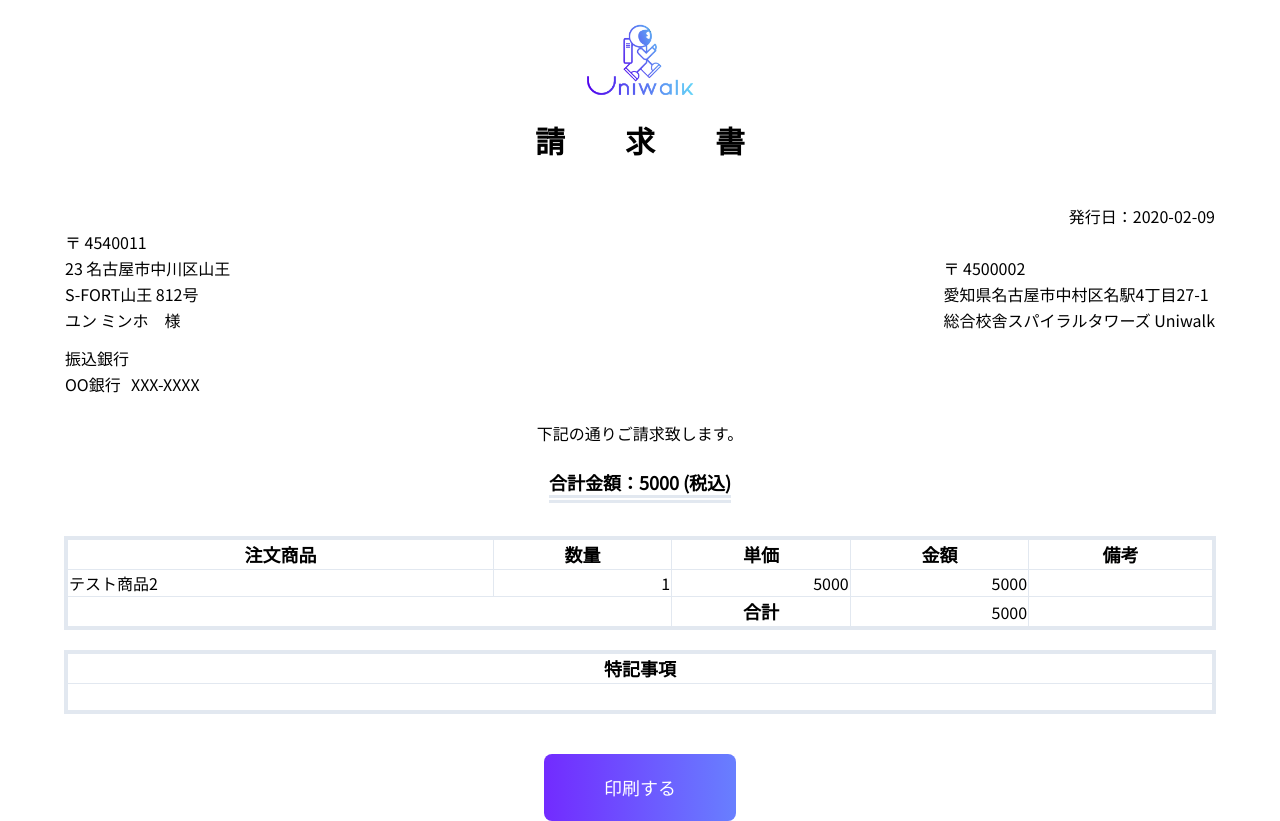
After one commit to yun-mh/uniwalk, a Django app: a page that uses templates/orders/bill.html in a window 1280 px wide. The commit adds this page. Run offline with Django 3.2, Linux system fonts and the light colour scheme; data comes from the database, SQL or seed files in the repository; both versions use the stored data as it was after the commit; lists and menus that the app fills with data are empty.

Commit message:
Implement issuing bills

```diff
--- a/orders/urls.py
+++ b/orders/urls.py
@@ -16,4 +16,5 @@ urlpatterns = [
     path("search/", views.OrderSearchView.as_view(), name="search"),
     path("detail/<str:order_code>/", views.OrderDetailView.as_view(), name="detail"),
     path("receipt/<str:order_code>/", views.ReceiptView.as_view(), name="receipt"),
+    path("bill/<str:order_code>/", views.BillView.as_view(), name="bill"),
 ]
--- a/orders/views.py
+++ b/orders/views.py
@@ -512,3 +512,17 @@ class ReceiptView(DetailView):
             return models.Order.objects.filter(order_code=order_code)
         except models.Order.DoesNotExist:
             return None
+
+
+class BillView(DetailView):
+    template_name = "orders/bill.html"
+    context_object_name = "order"
+    slug_field = 'order_code'
+    slug_url_kwarg = 'order_code'
+
+    def get_queryset(self):
+        order_code = self.kwargs.get("order_code")
+        try:
+            return models.Order.objects.filter(order_code=order_code)
+        except models.Order.DoesNotExist:
+            return None
--- a/templates/mixins/orders/order-detail-card.html
+++ b/templates/mixins/orders/order-detail-card.html
@@ -35,6 +35,10 @@
             <input type="hidden" name="target-order" value="{{ order.pk }}">
             <button class="btn bg-red-500 text-white w-1/3 p-3">{% trans '注文取消' %}</button>
             {% endif %}
+            {% if order.step.step_code == "T01" %}
+            <a href="{% url 'orders:bill' order.order_code %}"
+                class="btn bg-red-500 text-white w-1/3 p-3">{% trans '請求書発行' %}</a>
+            {% endif %}
             {% if order.step.step_code != "T01" and order.step.step_code != "T02" and order.step.step_code != "T99" %}
             <a href="{% url 'orders:receipt' order.order_code %}"
                 class="btn bg-red-500 text-white w-1/3 p-3">{% trans '領収書発行' %}</a>
--- /dev/null
+++ b/templates/orders/bill.html
@@ -0,0 +1,162 @@
+{% load i18n static %}
+<!DOCTYPE html>
+<html lang="en">
+
+<head>
+    <meta charset="UTF-8">
+    <meta name="viewport" content="width=device-width, initial-scale=1.0">
+    <meta http-equiv="X-UA-Compatible" content="ie=edge">
+    <link rel="stylesheet" href="{% static 'css/styles.css' %}" />
+    <title>請求書 | {{order.order_code}}</title>
+</head>
+
+<body>
+    <img src="{% static 'images/logo-universe.png' %}" class="w-28 mx-auto my-5">
+    <p class="font-bold text-3xl text-center mb-10">
+        請　　求　　書
+    </p>
+    <div class="w-90vw mx-auto">
+        <div class="flex flex-no-wrap justify-between items-start">
+            <table>
+                <tbody>
+                    <tr>
+                        <td>　</td>
+                    </tr>
+                    <tr>
+                        <td>〒 {{ order.postal_code_orderer }}</td>
+                    </tr>
+                    <tr>
+                        <td>{{ order.get_prefecture_orderer_display }} {{ order.address_city_orderer }}</td>
+                    </tr>
+                    <tr>
+                        <td>{{ order.address_detail_orderer }}</td>
+                    </tr>
+                    <tr>
+                        <td>{{ order.last_name_orderer }} {{ order.first_name_orderer }}　様</td>
+                    </tr>
+                </tbody>
+            </table>
+            <table>
+                <tbody>
+                    <tr>
+                        <td class="text-right">発行日：{% now "Y-m-d" %}</td>
+                    </tr>
+                    <tr>
+                        <td>　</td>
+                    </tr>
+                    <tr>
+                        <td>〒 4500002</td>
+                    </tr>
+                    <tr>
+                        <td>愛知県名古屋市中村区名駅4丁目27-1</td>
+                    </tr>
+                    <tr>
+                        <td>総合校舎スパイラルタワーズ Uniwalk</td>
+                    </tr>
+                </tbody>
+            </table>
+        </div>
+
+        <table class="mt-3">
+            <tbody>
+                <tr>
+                    <td>振込銀行</td>
+                    <td></td>
+                </tr>
+                <tr>
+                    <td>OO銀行</td>
+                    <td>XXX-XXXX</td>
+                </tr>
+            </tbody>
+        </table>
+
+        <p class="text-center mt-6">
+            下記の通りご請求致します。
+        </p>
+
+        <p class="font-bold text-lg text-center mt-6 mb-10">
+            <span class="border-b-8 border-double">合計金額：{{ order.amount }} (税込)</span>
+        </p>
+
+        <table class="w-full border-4 my-5">
+            <thead class="border">
+                <tr>
+                    <th class="border text-lg">
+                        注文商品
+                    </th>
+                    <th class="border text-lg">
+                        数量
+                    </th>
+                    <th class="border text-lg">
+                        単価
+                    </th>
+                    <th class="border text-lg">
+                        金額
+                    </th>
+                    <th class="border text-lg">
+                        備考
+                    </th>
+                </tr>
+            </thead>
+            <tbody>
+                {% for order_item in order.order_items.all %}
+                <tr>
+                    <td class="border">
+                        {{ order_item.product }}
+                    </td>
+                    <td class="border text-right">
+                        {{ order_item.quantity }}
+                    </td>
+                    <td class="border text-right">
+                        {{ order_item.price }}
+                    </td>
+                    <td class="border text-right">
+                        {{ order_item.sub_total }}
+                    </td>
+                    <td class="border">
+
+                    </td>
+                </tr>
+                {% endfor %}
+                <tr>
+                    <td>
+
+                    </td>
+                    <td>
+
+                    </td>
+                    <td class="border text-center text-lg font-bold">
+                        合計
+                    </td>
+                    <td class="border text-right">
+                        {{ order.amount }}
+                    </td>
+                    <td class="border">
+
+                    </td>
+                </tr>
+            </tbody>
+        </table>
+
+        <table class="w-full border-4 mb-5">
+            <thead>
+                <tr class="border text-lg">
+                    <th>特記事項</th>
+                </tr>
+            </thead>
+            <tbody class="border">
+                <tr>
+                    <td>
+
+                    </td>
+                </tr>
+            </tbody>
+        </table>
+
+        <div class="text-center mt-10">
+            <button class="btn w-1/6" onclick="window.print();return false;">{% trans "印刷する" %}</button>
+        </div>
+    </div>
+</body>
+
+</html>
--- a/templates/orders/search-order-detail.html
+++ b/templates/orders/search-order-detail.html
@@ -48,6 +48,10 @@
                     <input type="hidden" name="target-order" value="{{ order.pk }}">
                     <button class="btn bg-red-500 text-white w-1/3 p-3">{% trans '注文取消' %}</button>
                     {% endif %}
+                    {% if order.step.step_code == "T01" %}
+                    <a href="{% url 'orders:bill' order.order_code %}"
+                        class="btn bg-red-500 text-white w-1/3 p-3">{% trans '請求書発行' %}</a>
+                    {% endif %}
                     {% if order.step.step_code != "T01" and order.step.step_code != "T02" and order.step.step_code != "T99" %}
                     <a href="{% url 'orders:receipt' order.order_code %}"
                         class="btn bg-red-500 text-white w-1/3 p-3">{% trans '領収書発行' %}</a>
--- a/templates/statics/about.html
+++ b/templates/statics/about.html
@@ -41,7 +41,7 @@
 
         <div class="mt-8">
             <p class="leading-loose">
-                {% blocktrans %}住所 〒450-0002 愛知県名古屋市中村区中村区名駅４丁目２７−１ 総合校舎スパイラルタワーズ<br>
+                {% blocktrans %}住所 〒450-0002 愛知県名古屋市中村区名駅４丁目２７−１ 総合校舎スパイラルタワーズ<br>
                 営業時間 平日：13：00～20：00　土日祝：10：00～18：00<br>
                 定休日 月曜日定休{% endblocktrans %}
             </p>
```
Also changed, not shown: db.sqlite3, 2 other files.
